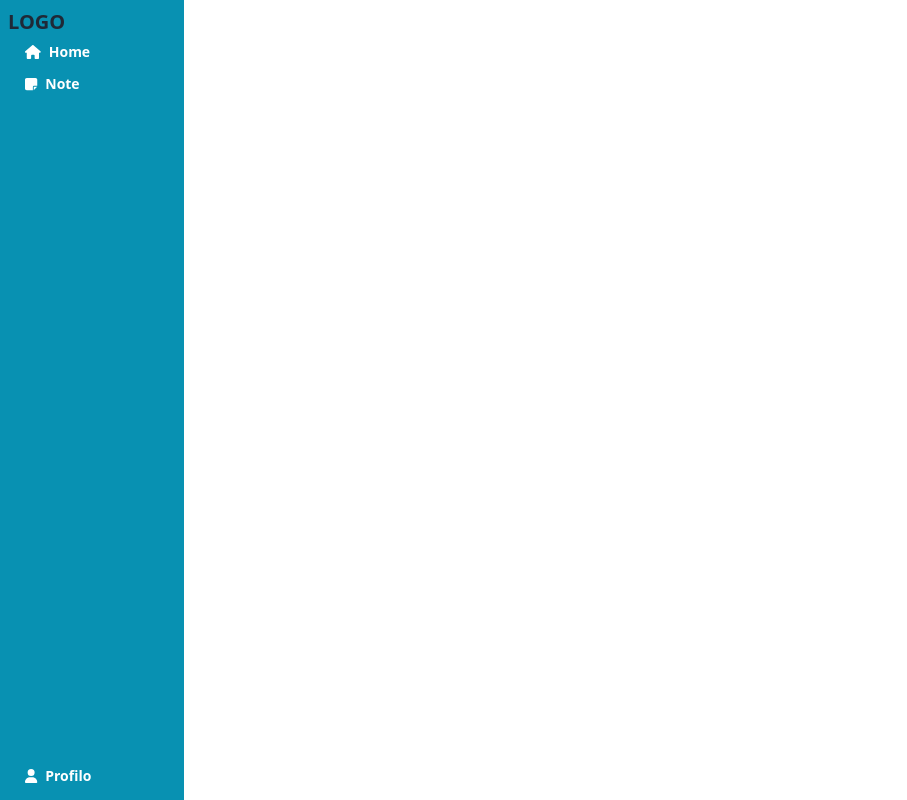
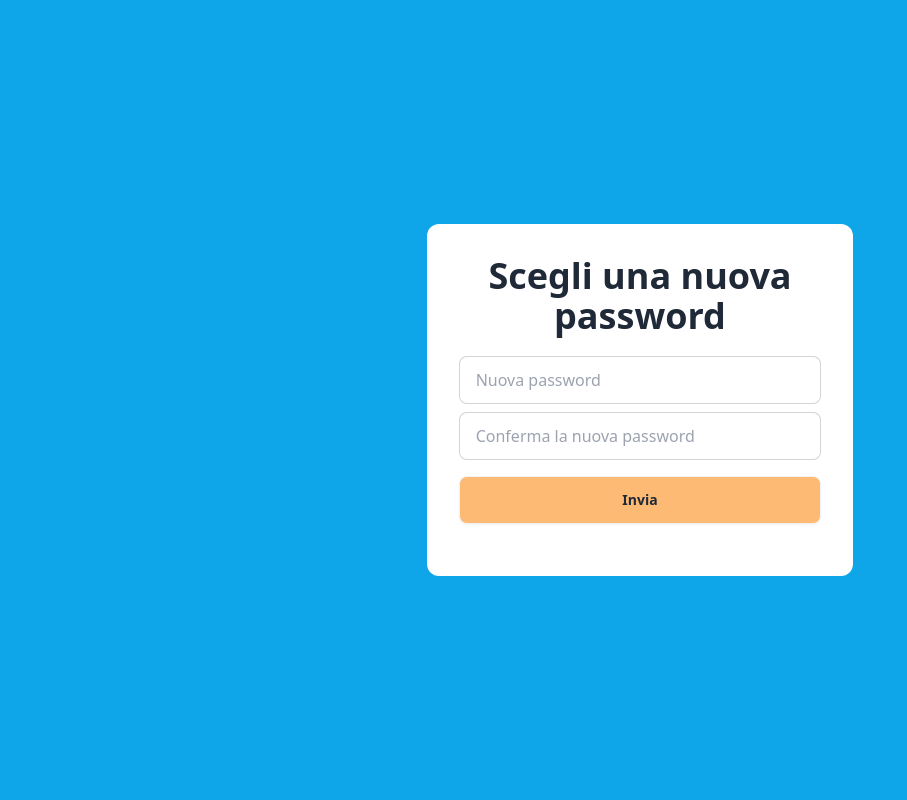
Before and after one commit to LorenzoNicco/software_gestionale_fe, a Vue app: page /password-reset/1 in a window 1280 px wide. Shown: the whole page, without its empty margins (0-907 px from the left). Built offline with nearby package versions, Linux system fonts and the light colour scheme; no server answers.

Commit message:
add reset della password utente

```diff
--- a/src/App.vue
+++ b/src/App.vue
@@ -27,9 +27,9 @@
 
 <template>
   <div id="main-container" class="flex h-screen">
-    <TheSidebarNavigation v-if="this.$route.name != 'Login'" />
+    <TheSidebarNavigation v-if="this.$route.name != 'Login' && this.$route.name != 'Password-reset'" />
 
-    <div class="w-full h-full overflow-y-auto" v-bind:class="{'p-4': this.$route.name != 'Login'}">
+    <div class="w-full h-full overflow-y-auto" v-bind:class="{'p-4': this.$route.name != 'Login' && this.$route.name != 'Password-reset'}">
       <router-view :userData="userData"></router-view>
     </div>
   </div>
--- a/src/main.js
+++ b/src/main.js
@@ -32,9 +32,9 @@ axios.interceptors.response.use(function (response) {
     //     router.push('/403');
     // }
 
-    if ([401, 419].includes(error.request.status)) {
-        // redirect al login
-        router.push('/Login');
+    if ([401, 419].includes(error.request.status) && !window.location.href.includes('password-reset')) {
+        // redirect al login se l'utente non è autenticato o se non sta cercando di recuperare la password
+        router.push('/login');
     }
     return Promise.reject(error);
 });
--- a/src/router/index.js
+++ b/src/router/index.js
@@ -19,7 +19,7 @@ const routes = [
         component: Login
     },
     {
-        path: '/password-reset',
+        path: '/password-reset/:token',
         name: 'Password-reset',
         component: ()=>import('../views/authentication/PasswordReset.vue') //Questa sintassi permette il lazy loading della rotta
     },
--- a/src/views/authentication/Login.vue
+++ b/src/views/authentication/Login.vue
@@ -69,6 +69,8 @@ export default {
 
                 //Svuoto il campo del form per il reset della password
                 this.formForgotPassword.email = '';
+
+                alert("Controlla la tua email per reimpostare la password"); //TODO: sostituire questo alert con un messaggio di notifica
             }).catch((error) => { //Catturo l'errore eventuale
                 if(error.response.status == 422) {
                     alert("L'email fornita non è corretta. Riprovare"); //TODO: sostituire questo alert con un messaggio di errore
--- a/src/views/authentication/PasswordReset.vue
+++ b/src/views/authentication/PasswordReset.vue
@@ -2,19 +2,49 @@
 export default {
     data() {
         return {
+            formResetPassword: {
+                password: '',
+                password_confirmation: ''
+            }
         }
     },
     methods: {
+        //Metodo per resettare la password
+        submitPasswordReset() {
+            axios.post("http://localhost:8000/reset-password", {
+                token: this.$route.params.token,
+                email: this.$route.query.email,
+                password: this.formResetPassword.password,
+                password_confirmation: this.formResetPassword.password_confirmation
+            }).then(()=>{
+                //Reindirizzo al login
+                this.$router.push("/login");
 
+                alert('La tua password è stata aggiornata correttamente'); //TODO: sostituire questo alert con un messaggio di notifica
+            });
+        }
     },
     mounted() {
     },
     props: [
-        "userData" //Dati utente passati da App.vue
+        // "userData" //Dati utente passati da App.vue
     ]
 }
 </script>
 
 <template>
+    <div class="h-full w-full flex justify-center items-center bg-sky-500">
+        <div class="w-1/3 bg-white rounded-xl text-center p-8">
+            <h1 class="text-4xl font-bold">Scegli una nuova password</h1>
 
+            <!-- Form per la nuova password -->
+            <form @submit.prevent="submitPasswordReset" class="py-5">
+                <input v-model="formResetPassword.password" type="password" placeholder="Nuova password" class="input input-bordered w-full mb-2" minlength="8" maxlength="16" required>
+
+                <input v-model="formResetPassword.password_confirmation" type="password" placeholder="Conferma la nuova password" class="input input-bordered w-full mb-4" minlength="8" maxlength="16" required>
+
+                <button type="submit" class="form-input btn bg-orange-300 w-full">Invia</button>
+            </form>
+        </div>
+    </div>
 </template>
```
